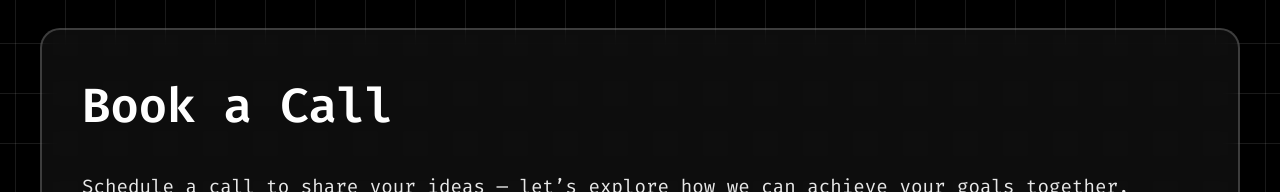
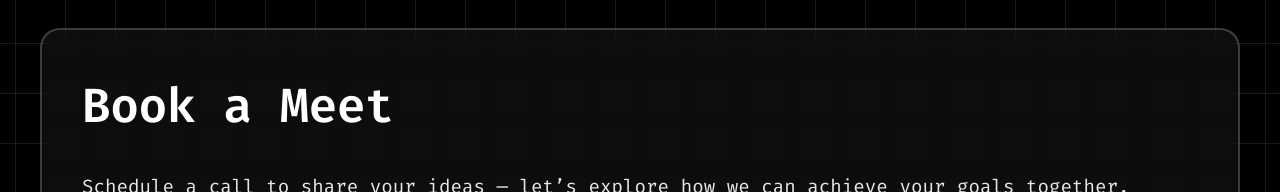
Before and after one commit to Subhasiish/Portfolio-website, a React (Vite) app: page /book-call in a window 1280 px wide. Shown: the part 132-324 px from the top of the page. Built offline with nearby package versions, Linux system fonts and the light colour scheme.

Commit message:
Final commit

```diff
--- a/src/components/BookCallDetails.tsx
+++ b/src/components/BookCallDetails.tsx
@@ -125,7 +125,7 @@ const BookCallDetails: React.FC = () => {
         animate={{ y: 0, opacity: 1 }}
         transition={{ delay: 0.2, duration: 0.5 }}
       >
-        <BookCallTitle>Book a Call</BookCallTitle>
+        <BookCallTitle>Book a Meet</BookCallTitle>
         <BookCallDescription>
           Schedule a call to share your ideas — let’s explore how we can achieve your goals together.
         </BookCallDescription>
```
